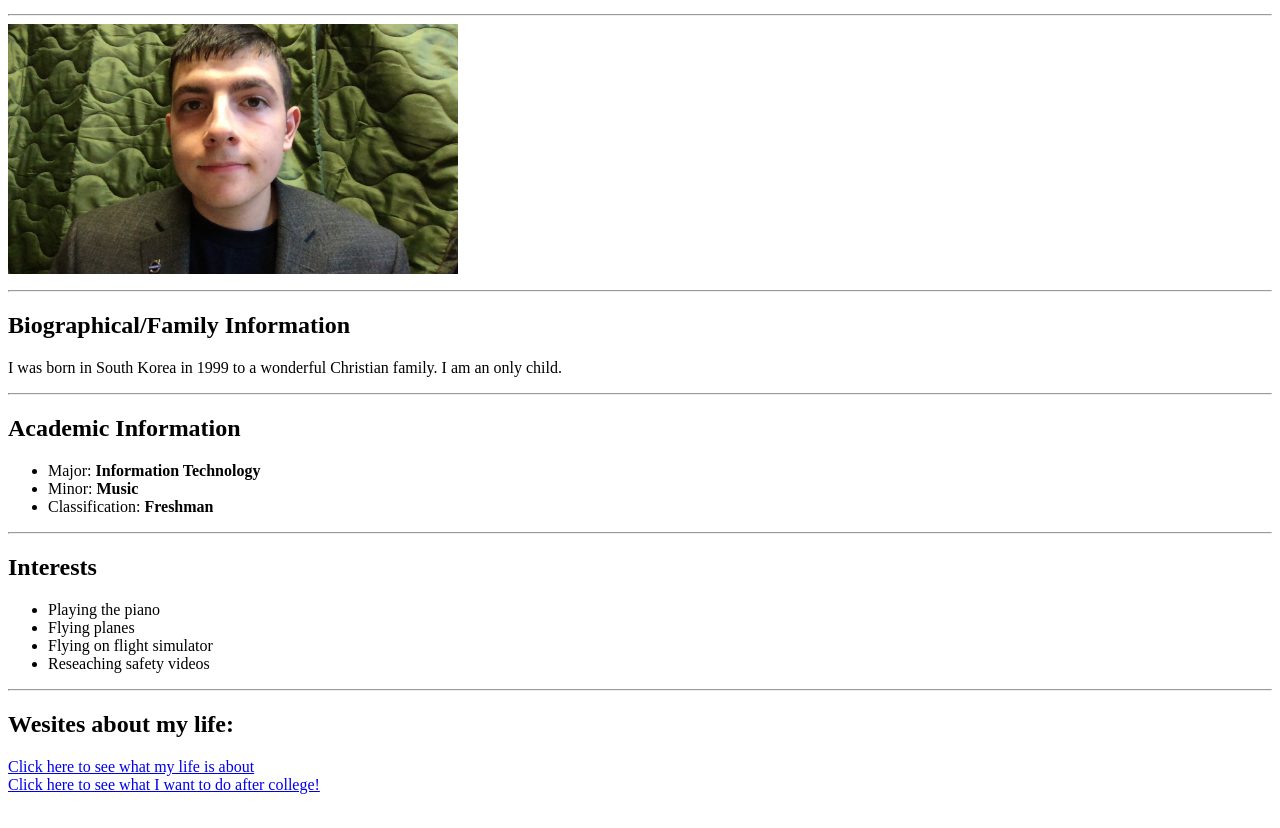
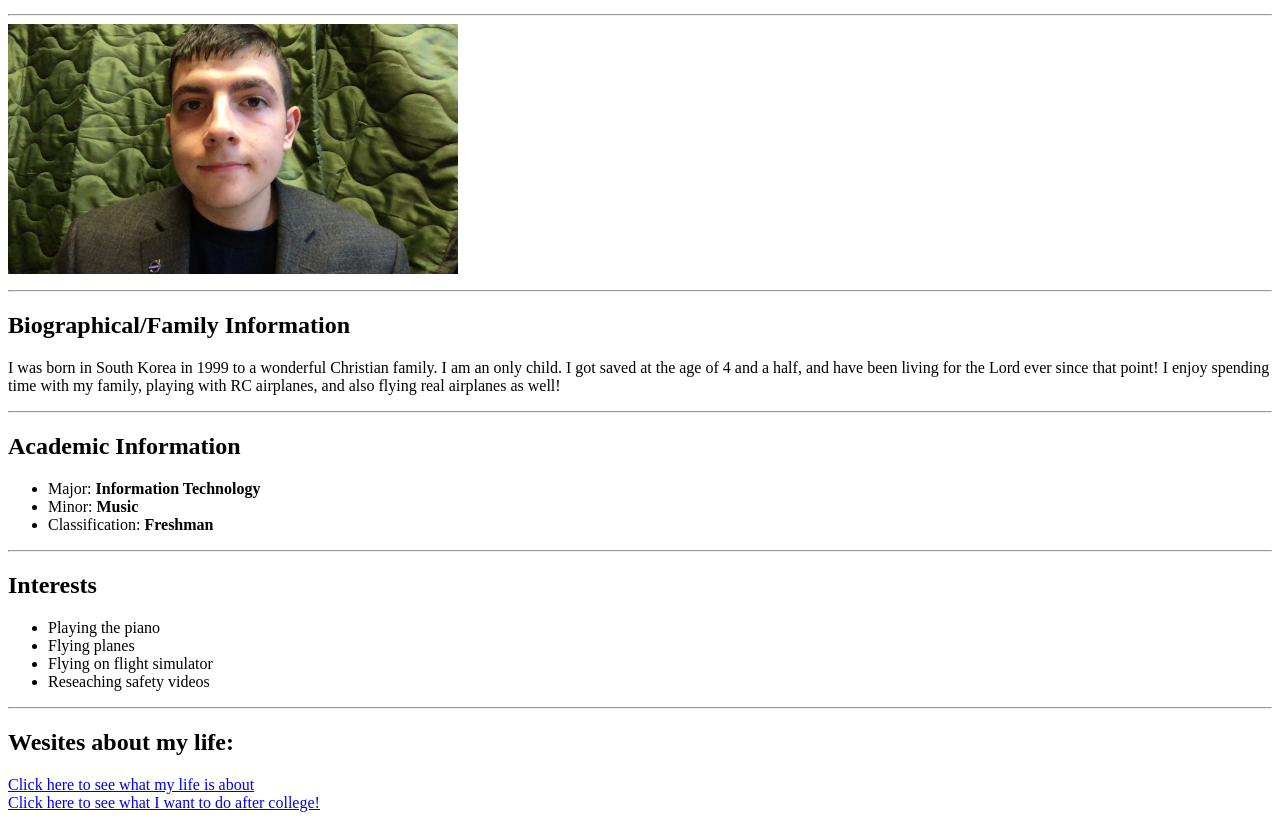
Before and after one commit to Volvoforlife/volvoforlife.github.io, a plain HTML site: page index.html in a window 1280 px wide. Shown: the part 86-914 px from the top of the page. Drawn offline with Linux system fonts and the light colour scheme; a script that the page names is missing.

Commit message:
Update index.html

```diff
--- a/index.html
+++ b/index.html
@@ -5,7 +5,7 @@
  	<img src="WIN_20170916_13_00_30_Pro.jpg" alt="Samuel" height="250" width="450">
 	<p><hr/></p>
 	<h2>Biographical/Family Information</h2>
-	<p>I was born in South Korea in 1999 to a wonderful Christian family. I am an only child.</p>
+	<p>I was born in South Korea in 1999 to a wonderful Christian family. I am an only child. I got saved at the age of 4 and a half, and have been living for the Lord ever since that point! I enjoy spending time with my family, playing with RC airplanes, and also flying real airplanes as well! </p>
 
 	<p><hr/></p>
 
```
